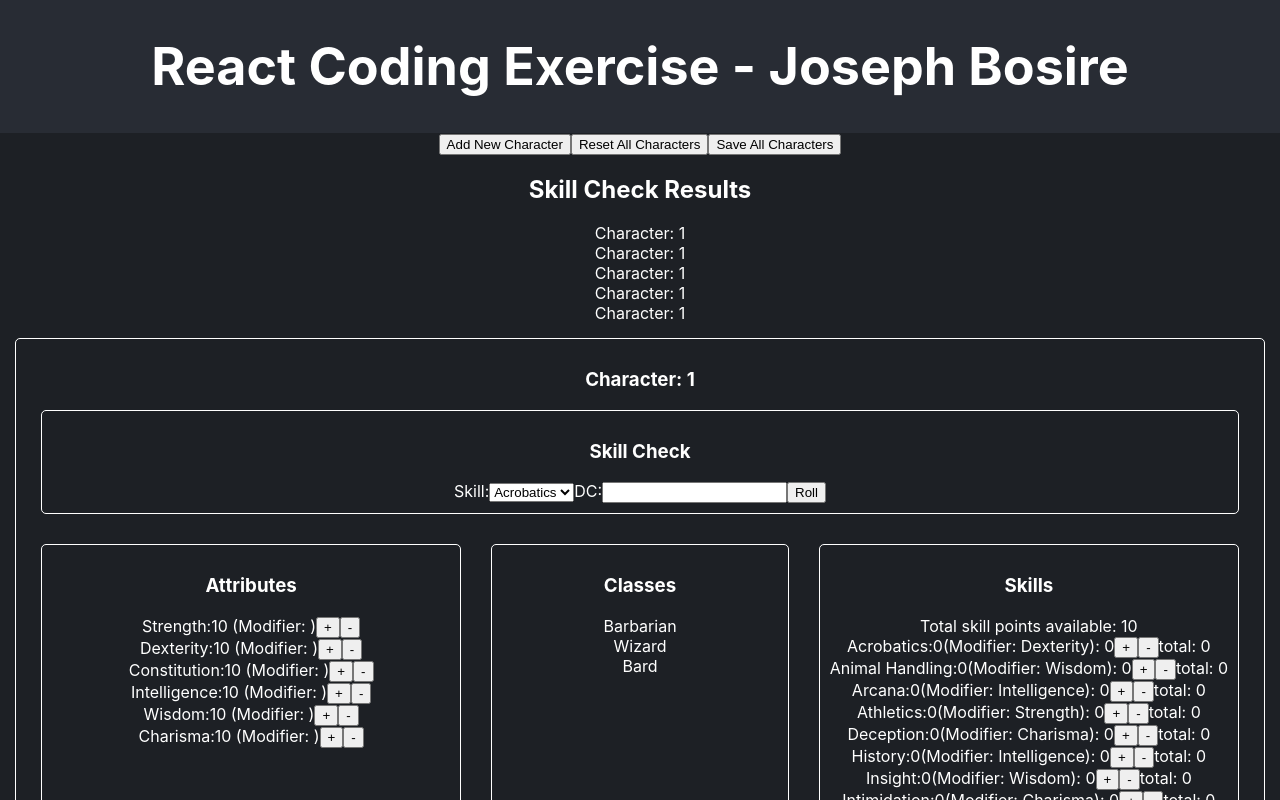
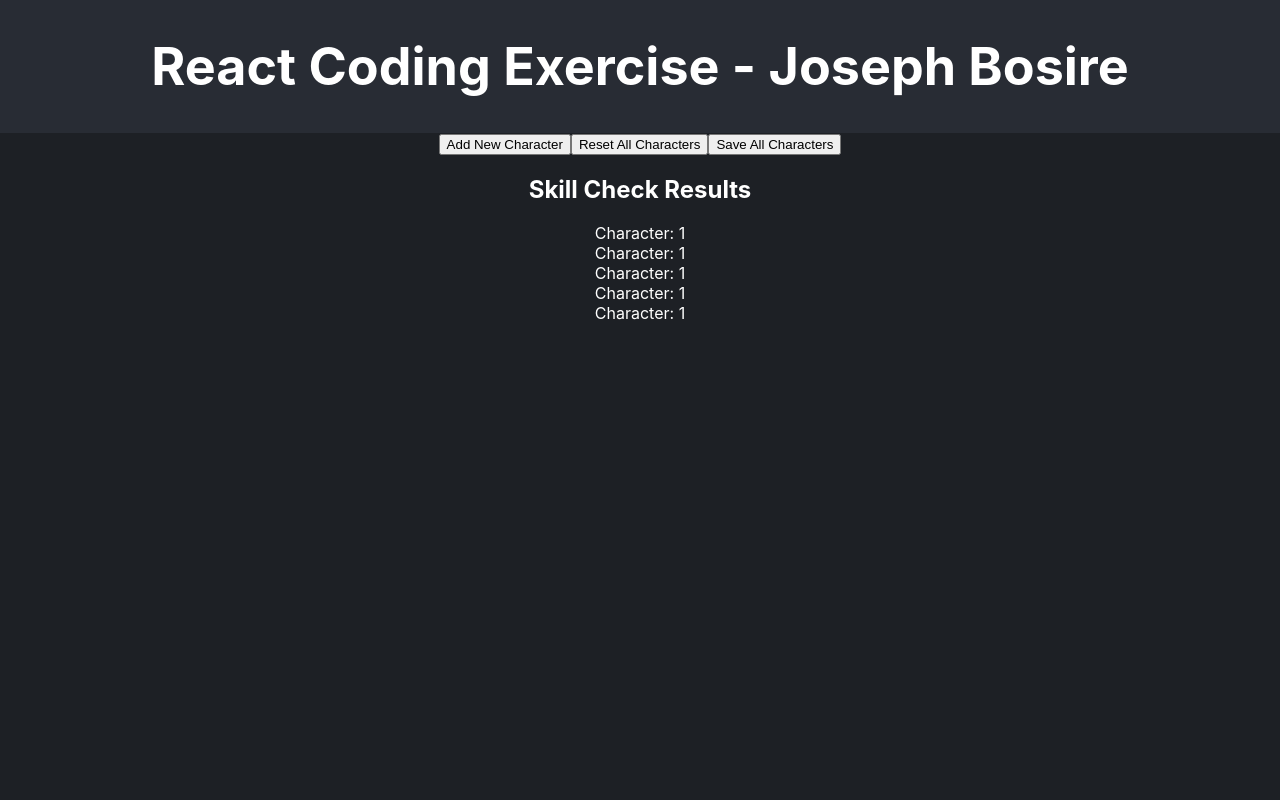
Before and after one commit to josephbosire/-recruiting-webapp-character, a React (Create React App) app: page / in a window 1280 px wide. Shown: the top 800 px of the page. Built offline with nearby package versions, Linux system fonts and the light colour scheme.

Commit message:
Implement add new character sheet and reset characters actions

```diff
--- a/src/App.js
+++ b/src/App.js
@@ -3,9 +3,34 @@ import "./App.css";
 import ActionButtons from "./components/ActionButtons";
 import CharacterSheet from "./components/Character/CharacterSheet";
 import SkillCheckResults from "./components/SkillCheckResults/SkillCheckResults";
-import { ATTRIBUTE_LIST, CLASS_LIST, SKILL_LIST } from "./consts.js";
+import {
+  ATTRIBUTE_LIST,
+  CLASS_LIST,
+  DEFAULT_ATTRIBUTE_POINTS,
+  SKILL_LIST,
+} from "./consts.js";
 
 function App() {
+  const [characters, setCharacters] = useState([]);
+
+  const handleAddCharacter = () => {
+    setCharacters((prev) => [
+      ...prev,
+      {
+        Strength: DEFAULT_ATTRIBUTE_POINTS,
+        Dexeterity: DEFAULT_ATTRIBUTE_POINTS,
+        Constitution: DEFAULT_ATTRIBUTE_POINTS,
+        Intelligence: DEFAULT_ATTRIBUTE_POINTS,
+        Wisdom: DEFAULT_ATTRIBUTE_POINTS,
+        Charisma: DEFAULT_ATTRIBUTE_POINTS,
+      },
+    ]);
+  };
+
+  const handleResetCharacters = () => {
+    setCharacters([]);
+  };
+
   return (
     <div className="App">
       <header className="App-header">
@@ -13,11 +38,20 @@ function App() {
       </header>
       <section className="App-section">
         {/* Add Action Buttons Component Here */}
-        <ActionButtons />
+        <ActionButtons
+          onAddCharacter={handleAddCharacter}
+          onResetCharacters={handleResetCharacters}
+        />
         {/* Add Skill Check Results Component Here */}
         <SkillCheckResults />
         {/* Add Character Sheet Component Here */}
-        <CharacterSheet />
+        {characters.map((character, idx) => (
+          <CharacterSheet
+            key={`character-${idx}`}
+            sheet_number={idx + 1}
+            character={character}
+          />
+        ))}
       </section>
     </div>
   );
--- a/src/components/ActionButtons.jsx
+++ b/src/components/ActionButtons.jsx
@@ -1,8 +1,8 @@
-function ActionButtons() {
+function ActionButtons({ onAddCharacter, onResetCharacters }) {
   return (
     <div>
-      <button>Add New Character</button>
-      <button>Reset All Characters</button>
+      <button onClick={() => onAddCharacter()}>Add New Character</button>
+      <button onClick={() => onResetCharacters()}>Reset All Characters</button>
       <button>Save All Characters</button>
     </div>
   );
--- a/src/components/Attributes/Attributes.jsx
+++ b/src/components/Attributes/Attributes.jsx
@@ -1,23 +1,22 @@
-import { ATTRIBUTE_LIST, DEFAULT_ATTRIBUTE_POINTS } from "../../consts";
 import ModifierControls from "../ModifierControls";
 
-function Attributes() {
+function Attributes({ character }) {
   return (
     <div className="container character-info__attributes">
       <h3>Attributes</h3>
       <ul>
-        {ATTRIBUTE_LIST.map((attribute) => (
-          <Attribute key={attribute} attribute={attribute} />
+        {Object.entries(character).map(([attribute, points]) => (
+          <Attribute key={attribute} attribute={attribute} points={points} />
         ))}
       </ul>
     </div>
   );
 }
 
-function Attribute({ attribute }) {
+function Attribute({ attribute, points }) {
   return (
     <li>
-      {attribute}:{DEFAULT_ATTRIBUTE_POINTS} (Modifier: {})<ModifierControls />
+      {attribute}:{points} (Modifier: {})<ModifierControls />
     </li>
   );
 }
--- a/src/components/character/CharacterSheet.jsx
+++ b/src/components/character/CharacterSheet.jsx
@@ -5,7 +5,7 @@ import Skills from "../Skills/Skills";
 import { useState } from "react";
 import ClassRequirement from "../Classes/ClassRequirement";
 
-function CharacterSheet() {
+function CharacterSheet({ sheet_number, character }) {
   const [showClass, setShowClass] = useState(false);
   const [selectedClass, setSelectedClass] = useState(null);
 
@@ -20,10 +20,10 @@ function CharacterSheet() {
   };
   return (
     <div className="container">
-      <h3>Character: 1</h3>
+      <h3>Character: {sheet_number}</h3>
       <SkillCheck />
       <div className="character-info">
-        <Attributes />
+        <Attributes character={character} />
         <Classes onClickClass={handOnClickClass} />
         {showClass && (
           <ClassRequirement
```
